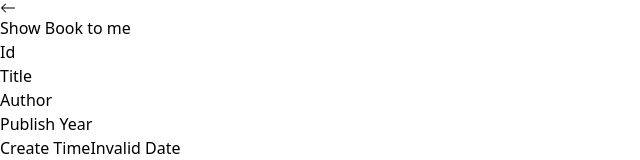
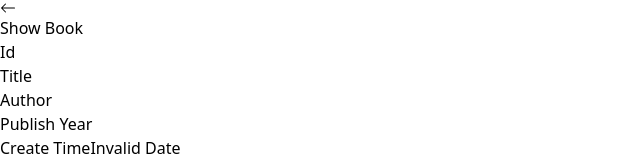
Before and after one commit to 1804057/BookStoreMERN_Stack, a React (Vite) app in the folder Frontend/: page /books/details/1 in a window 1280 px wide. Shown: the top 160 px of the page, without its empty margins (0-640 px from the left). Built offline with nearby package versions, Linux system fonts and the light colour scheme; no server answers.

Commit message:
Update ShowBook.jsx

```diff
--- a/Frontend/src/pages/ShowBook.jsx
+++ b/Frontend/src/pages/ShowBook.jsx
@@ -27,7 +27,7 @@ const ShowBook = () => {
   return (
     <div className="p-4">
       <BackButton />
-      <h1 className="text-3xl my-4">Show Book to me</h1>
+      <h1 className="text-3xl my-4">Show Book</h1>
       {loading ? (
         <Spinner />
       ) : (
```
